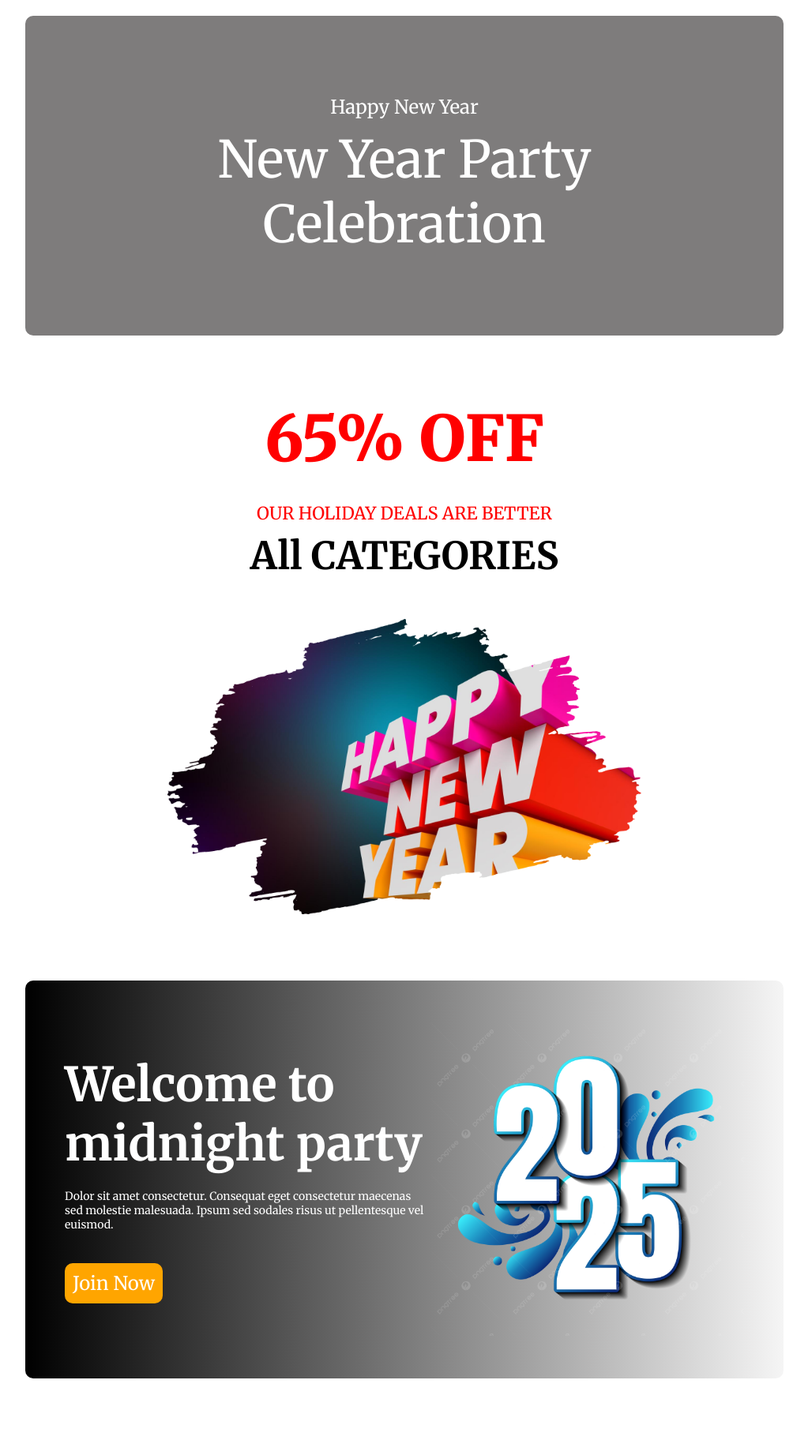
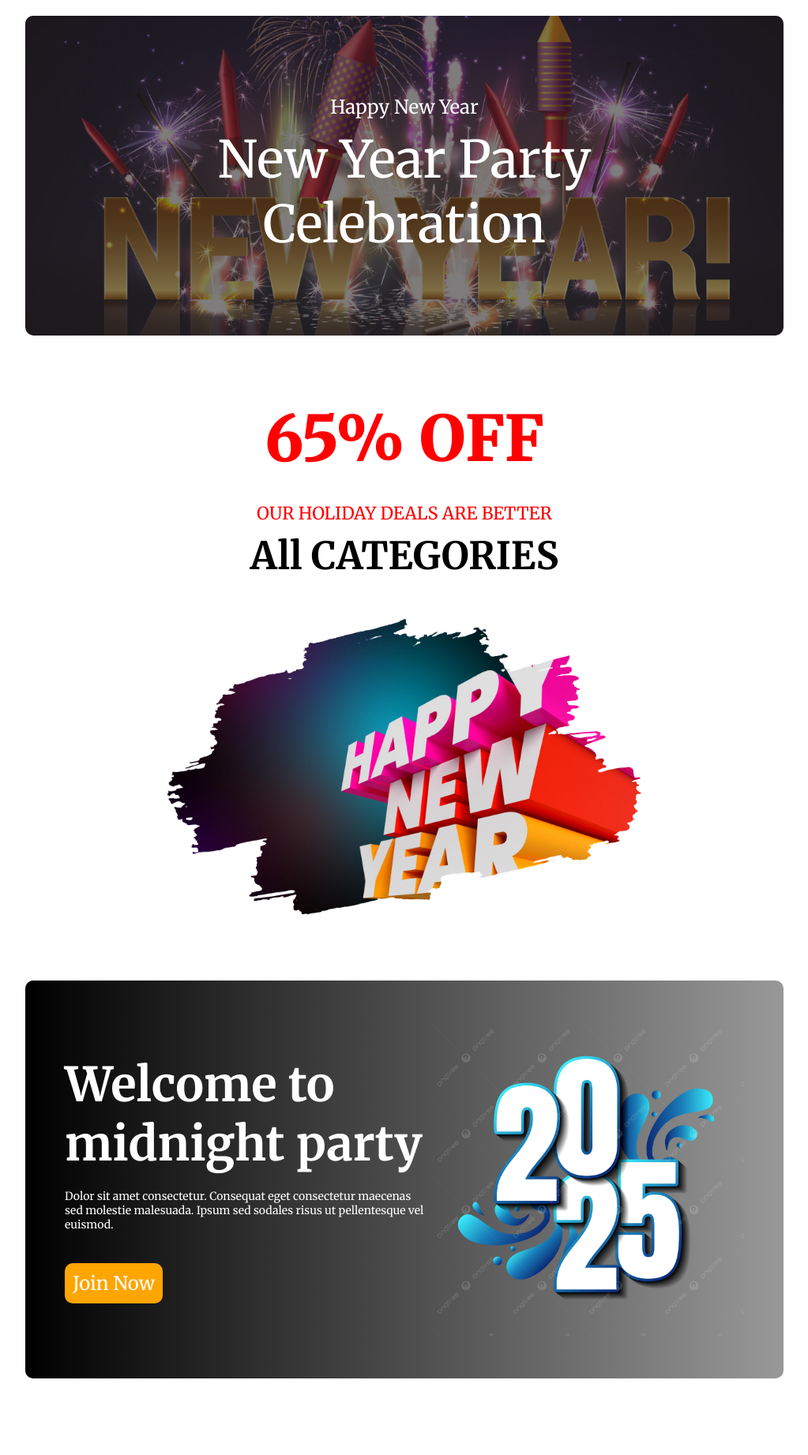
Before and after one commit to rssharifhosen/Happy-New-Year, a plain HTML site: page index.html in a window 1280 px wide. Shown: the top 1843 px of the page at 79% size, without its empty margins (128-1151 px from the left). Drawn offline with Linux system fonts and the light colour scheme; the site is published under a folder, as on GitHub Pages, so addresses that start at the root find nothing.

Commit message:
Fix Image Showing Problem

```diff
--- a/styles/style.css
+++ b/styles/style.css
@@ -20,7 +20,8 @@ main {
 
 .banner-content {
     width: 960px;
-    background-image: url("/images/BannerImage.png");
+    /* background-image: url("/images/BannerImage.png"); */
+    background-image: url("../images/BannerImage.png");
     background-position: center bottom;
     background-size: cover;
     background-repeat: no-repeat;
@@ -90,7 +91,7 @@ main {
 
 /* Welcome Section */
 .welcome-section {
-    background-image: url("/images/Vectorrr.png");
+    background-image: url("../images/Vectorrr.png");
     margin-bottom: 100px;
     padding: 50px;
     background-position: center top;
```
